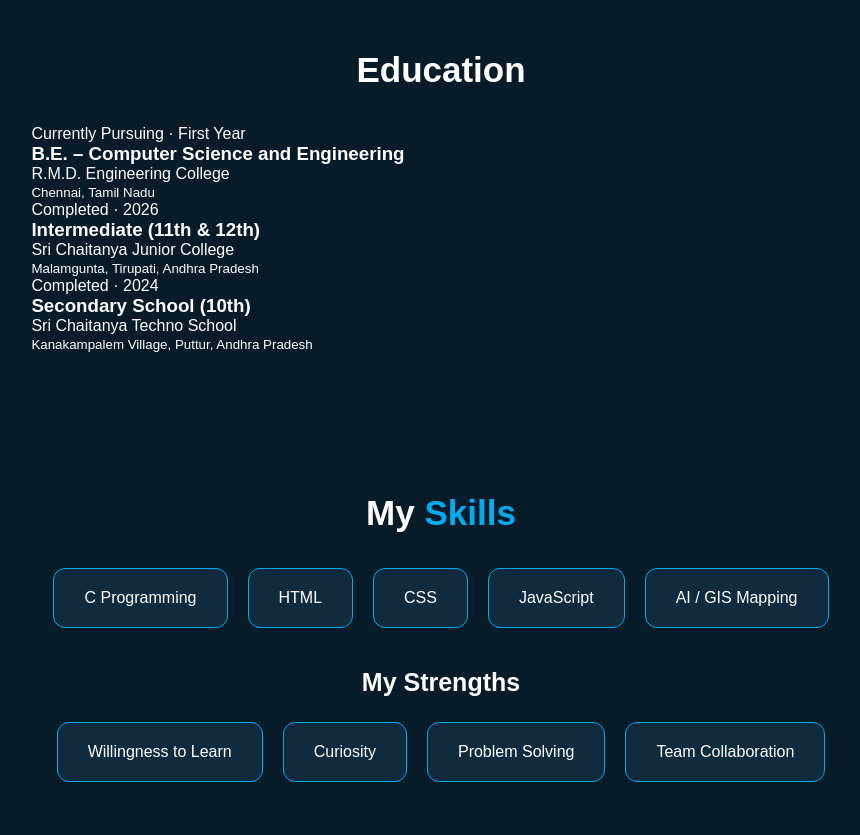
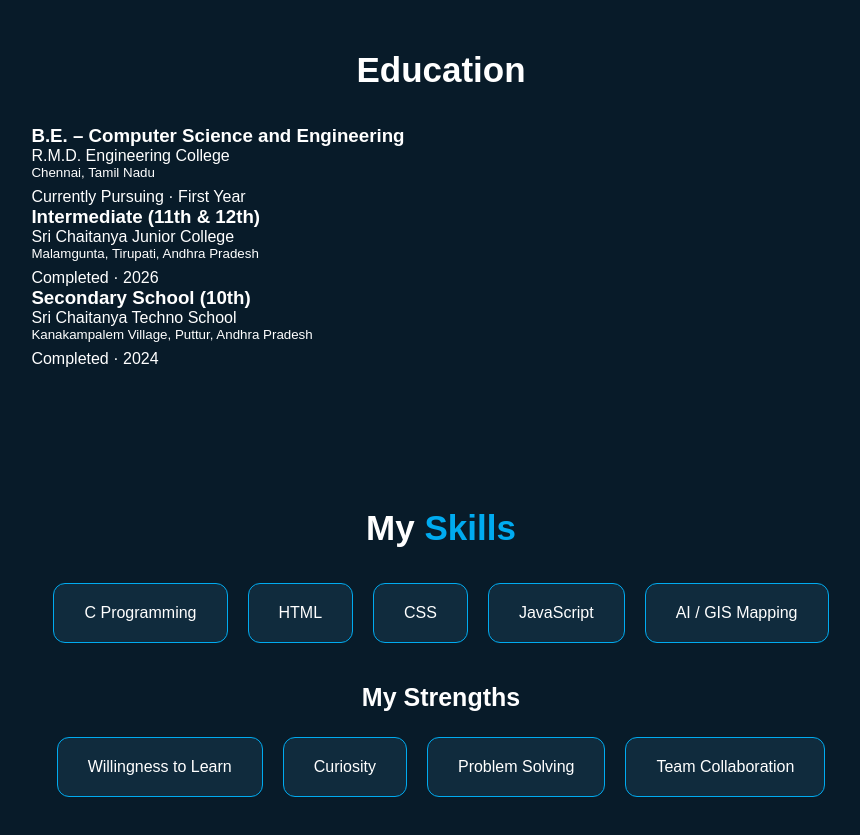
Before and after one commit to 26cs049-code/enugurthimanasa, a plain HTML site: page index.html in a window 1280 px wide. Shown: the part 1300-2135 px from the top of the page, without its empty margins (199-1059 px from the left). Drawn offline with Linux system fonts and the light colour scheme.

Commit message:
Update style.css

```diff
--- a/style.css
+++ b/style.css
@@ -243,3 +243,28 @@ footer {
         padding: 50px 6%;
     }
 }
+
+.education-item {
+    display: flex;
+    flex-direction: column;
+    align-items: flex-start;
+}
+
+.education-item h3 {
+    order: 1;
+}
+
+.education-item p {
+    order: 2;
+}
+
+.education-item small {
+    order: 3;
+}
+
+.education-status {
+    order: 4;
+    display: block;
+    margin-top: 8px;
+    position: static;
+}
```
